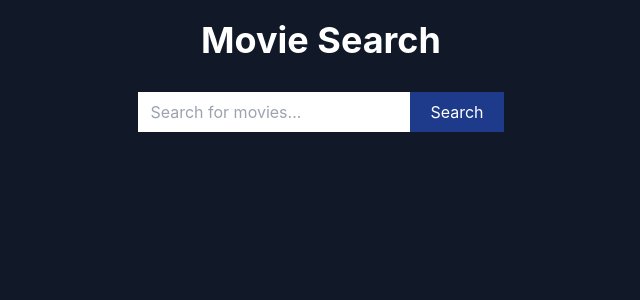
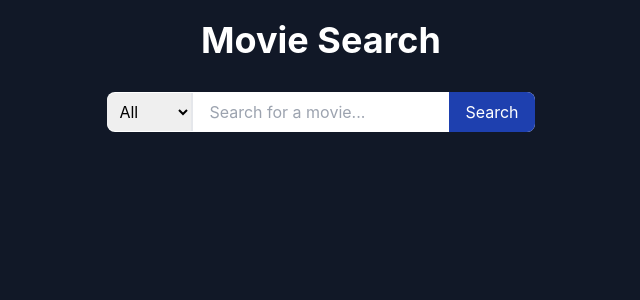
Before and after one commit to jadhavanushka/FilmFind, a React (Create React App) app: page / in a window 1280 px wide. Shown: the top 300 px of the page, without its empty margins (319-959 px from the left). Built offline with nearby package versions, Linux system fonts and the light colour scheme.

Commit message:
Added filter to search

```diff
--- a/src/components/SearchBar.js
+++ b/src/components/SearchBar.js
@@ -2,29 +2,42 @@ import React, { useState } from 'react';
 
 const SearchBar = ({ onSearch }) => {
     const [query, setQuery] = useState('');
+    const [type, setType] = useState('all');
 
-    const handleSearch = () => {
-        if (query) {
-            onSearch(query);
+    const handleSubmit = (e) => {
+        e.preventDefault();
+        if (query.trim()) {
+            onSearch(query, type);
         }
     };
 
+
     return (
-        <div className="text-center">
+        <form onSubmit={handleSubmit} className="flex items-center justify-center mb-4 ">
+            <div className="rounded-lg bg-white">
+                <select
+                    value={type}
+                    onChange={(e) => setType(e.target.value)}
+                    className="rounded-s-lg px-2 py-2 text-black border-r-2 "
+                >
+                    <option value="all">All</option>
+                    <option value="movie">Movie</option>
+                    <option value="series">Series</option>
+                </select>
                 <input
                     type="text"
-                placeholder="Search for movies..."
+                    placeholder="Search for a movie..."
+                    className="px-4 py-2 w-64 text-black "
                     value={query}
                     onChange={(e) => setQuery(e.target.value)}
-                className='px-3 py-2 text-gray-800'
                 />
-            <button
-                onClick={handleSearch}
-                className='px-5 py-2 text-white bg-blue-900'>
+                <button type="submit" className="bg-blue-800 text-white px-4 py-2 rounded-e-lg">
                     Search
                 </button>
             </div>
+        </form>
     );
 };
 
+
 export default SearchBar;
--- a/src/pages/Home.js
+++ b/src/pages/Home.js
@@ -5,24 +5,39 @@ import MovieList from '../components/MovieList';
 
 const Home = () => {
   const [movies, setMovies] = useState([]);
+  const [loading, setLoading] = useState(false);
+  const [error, setError] = useState('');
 
-  // Function to fetch movies from OMDB
-  const fetchMovies = async (query) => {
+  // Function to fetch movies with filters
+  const fetchMovies = async (query, type = 'movie') => {
+    setLoading(true);
+    setError('');
     const apiKey = process.env.REACT_APP_OMDB_API_KEY;
+    let url = `http://www.omdbapi.com/?s=${query}&apikey=${apiKey}`;
+
+    // Append filter to the API URL
+    if (type !== 'all')
+      url += `&type=${type}`;
+
     try {
-      const response = await axios.get(
-        `http://www.omdbapi.com/?s=${query}&apikey=${apiKey}`
-      );
-      setMovies(response.data.Search || []);
+      const response = await axios.get(url);
+      if (response.data.Response === 'False') {
+        setError(response.data.Error);
+      } else {
+        setMovies(response.data.Search || []);
+      }
     } catch (error) {
-      console.error("Error fetching data: ", error);
+      setError('Something went wrong. Please try again.');
     }
+    setLoading(false);
   };
 
   return (
     <div>
       <h1 className="text-4xl text-center mb-8 font-bold">Movie Search</h1>
       <SearchBar onSearch={fetchMovies} />
+      {loading && <p className='text-center'>Loading...</p>}
+      {error && <p className='text-center'>{error}</p>}
       <MovieList movies={movies} />
     </div>
   );
```
Lines whose indentation alone changed are shown as unchanged.
